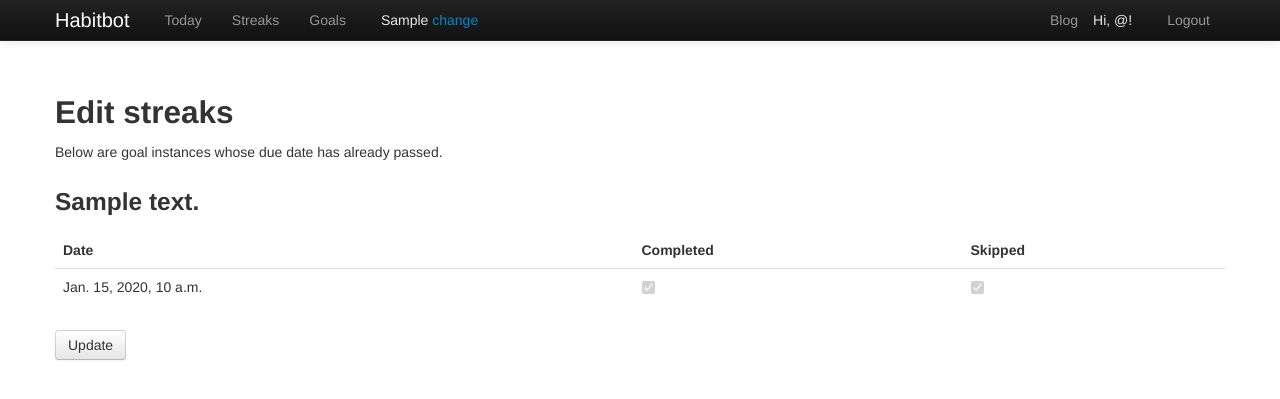
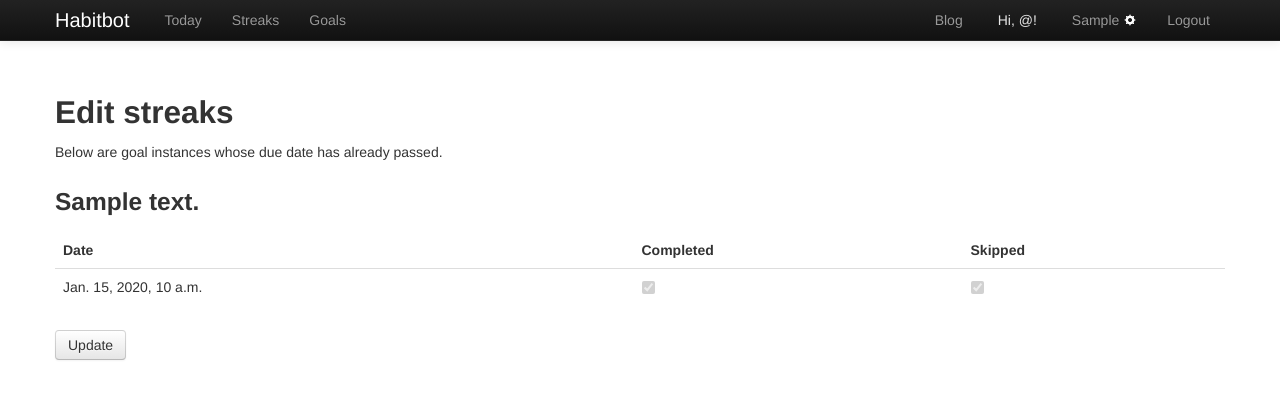
Before and after one commit to fearofcode/habitbot, a Django app: template habitbot/templates/streaks.html in a window 1280 px wide. Shown: the top 399 px of the page. Run offline with Django 3.2, Linux system fonts and the light colour scheme; the template is opened without the code that fills it: most values are stand-ins (such as "Sample title", 1, 10 or a date in 2020); some libraries are stand-ins or nearby versions.

Commit message:
Making timezone visible ot user

```diff
--- a/habitbot/static/css/style.css
+++ b/habitbot/static/css/style.css
@@ -7,14 +7,6 @@ body {
 #screenshot { text-align: center }
 
 .login-blurb {
-    display: block;
-    float: left;
-    padding: 10px 20px 10px;
-    margin-left: -20px;
-    color: #e7e7e7;
-}
-
-.timezone-blurb {
     display: block;
     float: left;
     padding: 10px 20px 10px;
--- a/habitbot/templates/goals.html
+++ b/habitbot/templates/goals.html
@@ -104,5 +104,6 @@
             </ul>
 
             <p>The command needs to be in the form <kbd><em>goal</em> every <em>interval</em></kbd> the way the above examples are.</p>
+            <p>Goal dates will be calculated using your local timezone, which is currently set to {{readable_tz}}. You can <a href="/habits/edit_tz/">change this</a> if you like.</p>
         {% endif %}
 {% endblock %}
--- a/habitbot/templates/main.html
+++ b/habitbot/templates/main.html
@@ -15,12 +15,12 @@
                     <li><a href="/habits/">Today</a></li>
                     <li><a href="/habits/streaks/">Streaks</a></li>
                     <li><a href="/habits/goals/">Goals</a></li>
-                    <li><span class="timezone-blurb">{{readable_tz}} <a href="/habits/edit_tz/">change</a></a></li>
                 </ul>
 
                 <ul class="nav pull-right">
                     <li><a href="http://habitbot.telegr.am">Blog</a></li>
                     <li><span class="login-blurb">Hi, @{{ user.username }}!</span></li>
+                    <li><a href="/habits/edit_tz/">{{readable_tz}} <i class="icon-cog icon-white"></i></a></span></li>
                     <li><a href="/logout">Logout</a></li>
                 </ul>
             </div>
@@ -137,6 +137,8 @@
                 </ul>
 
                 <p>The command needs to be in the form <kbd><em>goal</em> every <em>interval</em></kbd> the way the above examples are.</p>
+
+                <p>Goal dates will be calculated using your local timezone, which is currently set to {{readable_tz}}. You can <a href="/habits/edit_tz/">change this</a> if you like.</p>
             {% endif %}
         {% endif %}
     {% endblock %}
```
